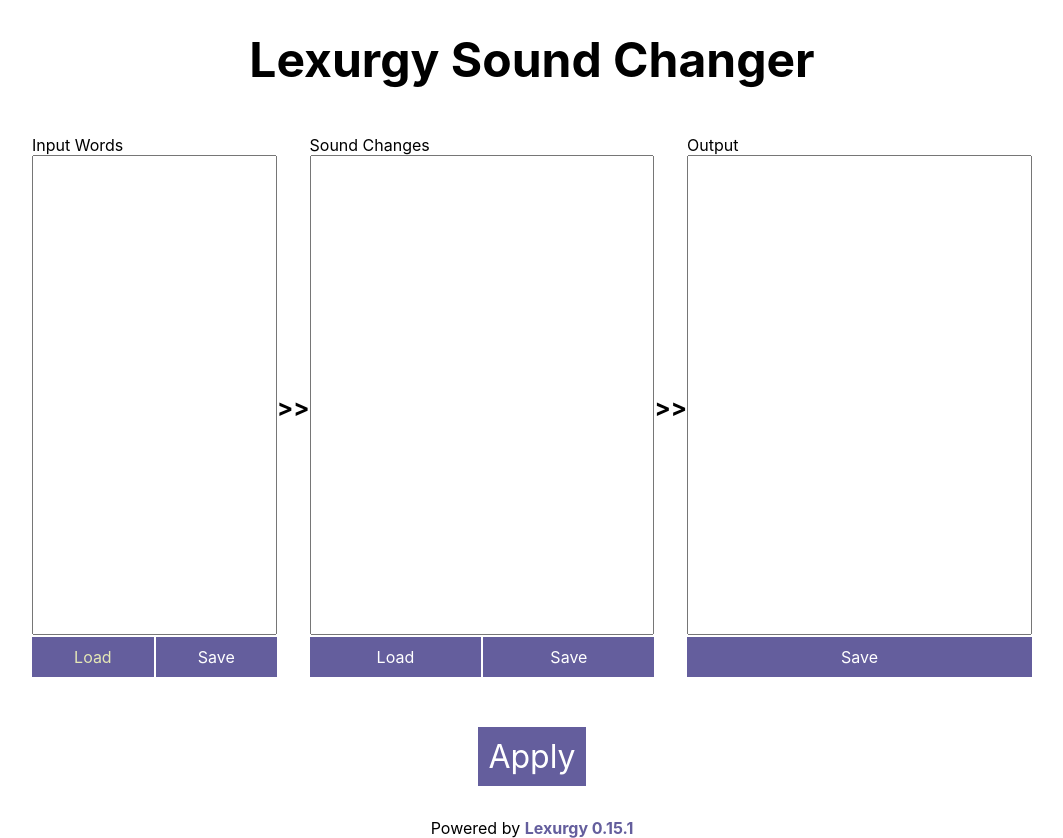
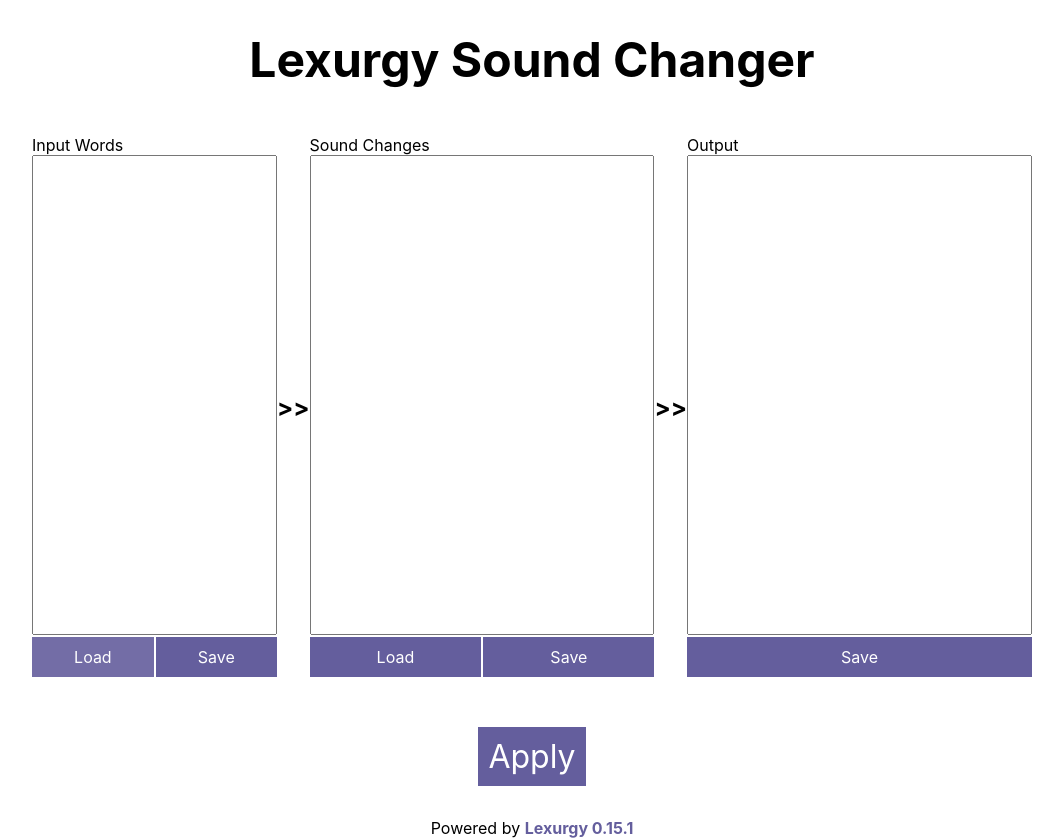
Before and after one commit to def-gthill/lexurgy-web, a Next.js app: page /sc in a window 1280 px wide. In both pictures the pointer is over the button 200 px from the left and 657 px from the top of the page. Shown: the whole page, without its empty margins (108-1171 px from the left). Built offline with nearby package versions, Linux system fonts and the light colour scheme.

Commit message:
Nicer button hover style

```diff
--- a/styles/globals.css
+++ b/styles/globals.css
@@ -52,7 +52,7 @@ h1 {
 }
 
 .button:hover {
-  color: #E5E8B6;
+  opacity: 0.9;
 }
 
 .big-button {
```
